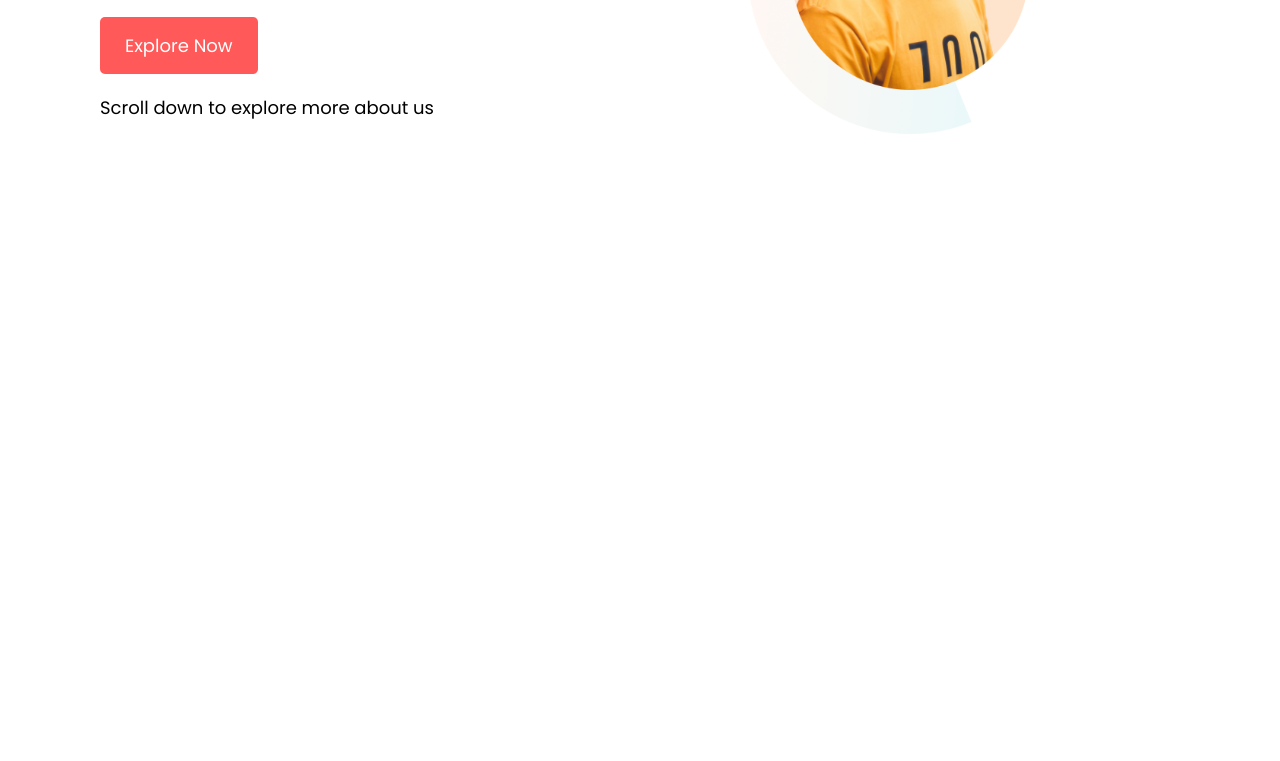
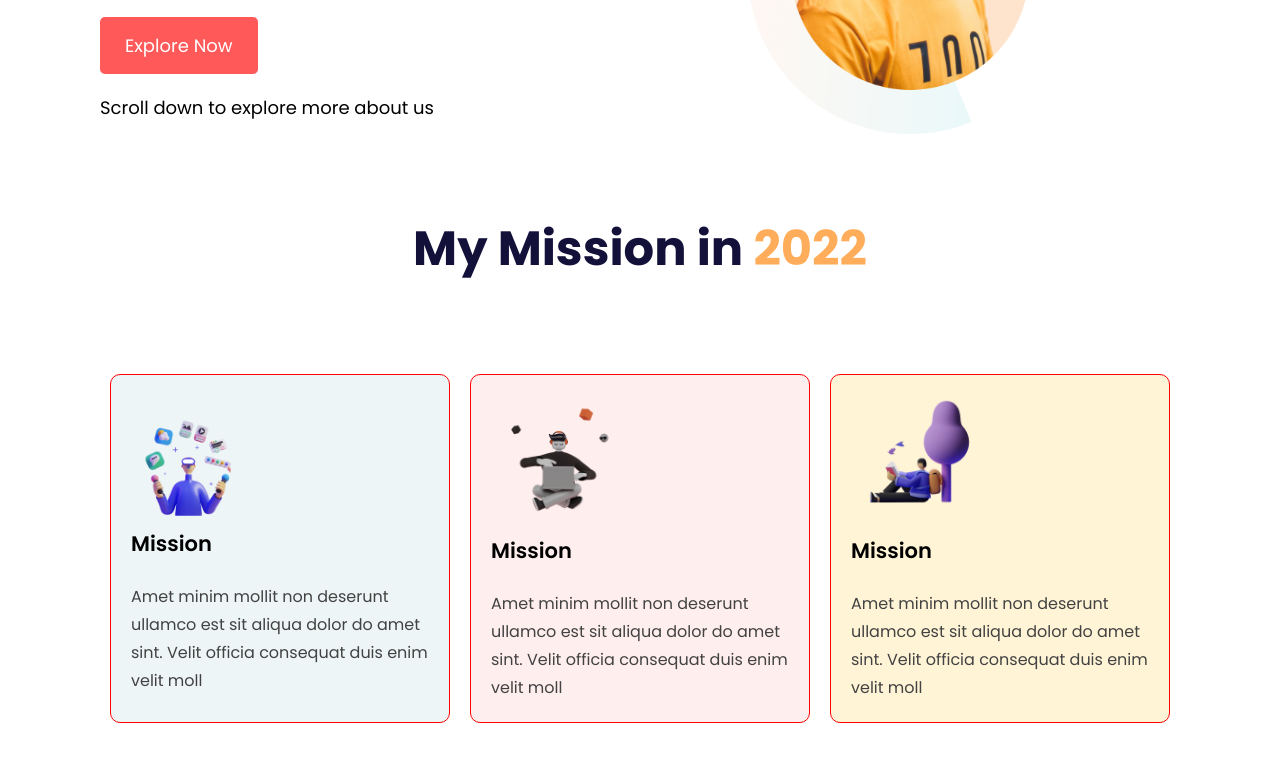
Before and after one commit to SarkerPabon/mission-2022, a plain HTML site: page index.html in a window 1280 px wide. Shown: the part 359-1120 px from the top of the page. Before the commit the page ends 800 px from the top, so only its background shows below. Drawn offline with Linux system fonts and the light colour scheme.

Commit message:
Add Mission Section

```diff
--- a/index.html
+++ b/index.html
@@ -29,6 +29,42 @@
     </div>
   </section>
 
+  <section id="my-mission">
+    <h2 class="text-center">My Mission in <span class="mission-color-light">2022</span></h2>
+    <div class="missions common-section">
+      <div class="mission-item mission-item__one">
+        <img src="./images/illustrators/illustrator-1.png" alt="Illustrator 1">
+        <h3>Mission</h3>
+        <p>
+          Amet minim mollit non deserunt
+          ullamco est sit aliqua dolor do amet
+          sint. Velit officia consequat duis enim
+          velit moll
+        </p>
+      </div>
+      <div class="mission-item mission-item__two">
+        <img src="./images/illustrators/illustrator-2.png" alt="Illustrator 1">
+        <h3>Mission</h3>
+        <p>
+          Amet minim mollit non deserunt
+          ullamco est sit aliqua dolor do amet
+          sint. Velit officia consequat duis enim
+          velit moll
+        </p>
+      </div>
+      <div class="mission-item mission-item__three">
+        <img src="./images/illustrators/illustrator-3.png" alt="Illustrator 1">
+        <h3>Mission</h3>
+        <p>
+          Amet minim mollit non deserunt
+          ullamco est sit aliqua dolor do amet
+          sint. Velit officia consequat duis enim
+          velit moll
+        </p>
+      </div>
+    </div>
+  </section>
+
 </body>
 
 </html>
--- a/style.css
+++ b/style.css
@@ -15,6 +15,11 @@ font-family: 'Yeseva One', cursive; */
 }
 
 /* Reusable */
+
+img {
+	width: 100%;
+}
+
 .mission-color-light {
 	color: #ffad5a;
 }
@@ -74,3 +79,51 @@ font-family: 'Yeseva One', cursive; */
 	display: block;
 	margin: 0 auto;
 }
+
+/* My Mission */
+
+#my-mission h2 {
+	font-family: inherit;
+	font-weight: bold;
+	font-size: 48px;
+	line-height: 70px;
+	color: #13103a;
+}
+
+.mission-item {
+	border: 1px solid red;
+	margin: 10px;
+	padding: 20px;
+	border-radius: 10px;
+}
+
+.mission-item img {
+	width: 45%;
+}
+
+.mission-item h3 {
+	font-family: inherit;
+	font-weight: 600;
+	color: #000;
+	text-align: left;
+	margin-bottom: 15px;
+}
+
+.mission-item p {
+	padding-top: 10px;
+	text-align: left;
+	font-size: 16px;
+	color: #424242;
+}
+
+.mission-item__one {
+	background: #edf5f6;
+}
+
+.mission-item__two {
+	background: #ffeeee;
+}
+
+.mission-item__three {
+	background: #fff4d6;
+}
```
